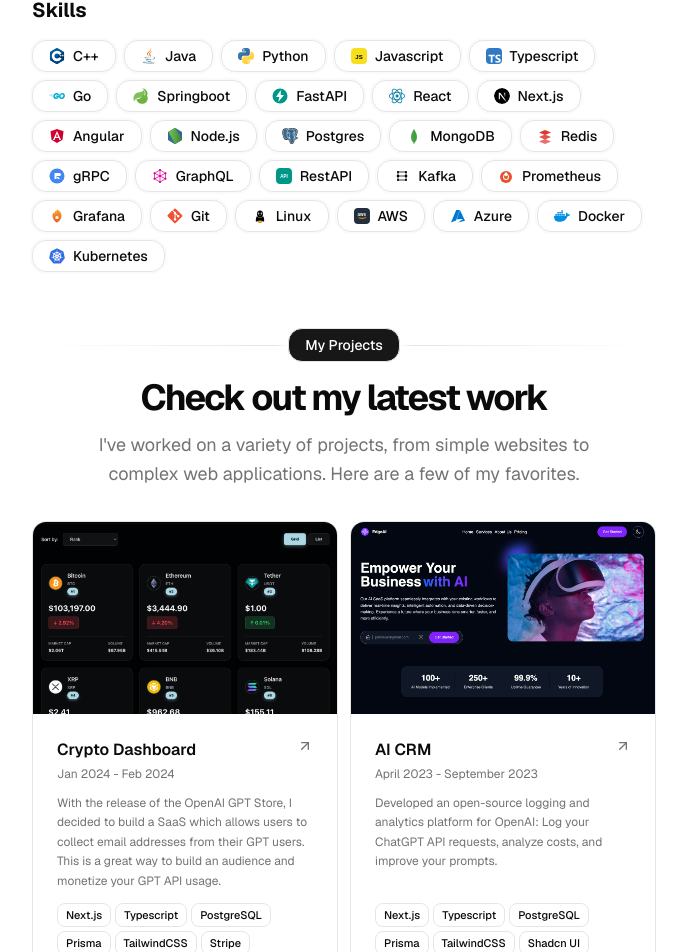
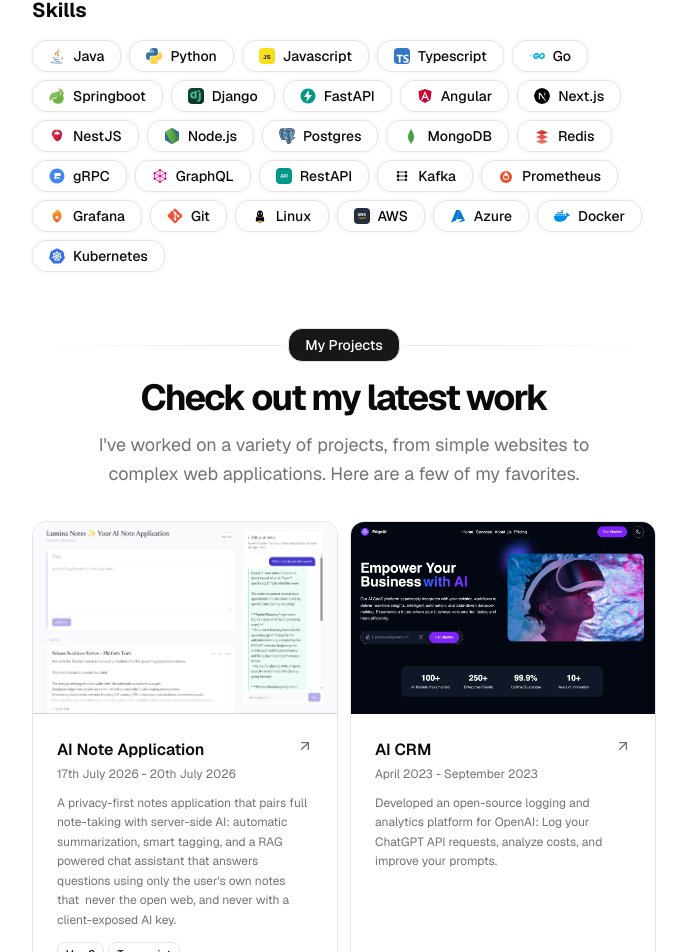
Before and after one commit to Ridzzz0Alam/portfolio, a Next.js app: page / in a window 1280 px wide. Shown: the part 1054-2006 px from the top of the page, without its empty margins (296-983 px from the left). Built offline with nearby package versions, Linux system fonts and the light colour scheme.

Commit message:
feat:added Added new icons Update projects

```diff
--- /dev/null
+++ b/src/components/ui/svgs/django.tsx
@@ -0,0 +1,24 @@
+import type { SVGProps } from "react";
+
+const Django = (props: SVGProps<SVGSVGElement>) => (
+  <svg {...props} viewBox="0 0 32 32">
+    <defs>
+      <linearGradient id="djangoGrad" x1="0%" y1="0%" x2="100%" y2="100%">
+        <stop offset="0%" stopColor="#0C4B33" />
+        <stop offset="100%" stopColor="#092E20" />
+      </linearGradient>
+    </defs>
+    <rect width="32" height="32" rx="6" fill="url(#djangoGrad)" />
+    <path
+      fill="#44B78B"
+      d="M13.2 6h4.1v14.4c-2.1.4-3.6.5-5.3.5-5 0-7.6-2.3-7.6-6.6 0-4.2 2.8-6.9 7.1-6.9.6 0 1.1 0 1.7.1zm0 4.9c-.5-.1-.9-.2-1.4-.2-2 0-3.2 1.2-3.2 3.4 0 2.1 1.1 3.3 3.1 3.3.5 0 .9 0 1.5-.1z"
+    />
+    <path
+      fill="#44B78B"
+      d="M25.6 9.1v9.7c0 3.3-.2 4.9-1 6.3-.7 1.3-1.7 2.1-3.7 3l-3.8-1.8c2-.9 3-1.7 3.6-2.8.7-1.3.9-2.8.9-6.7v-7.7z"
+    />
+    <circle cx="21.5" cy="6" r="2.2" fill="#44B78B" />
+  </svg>
+);
+
+export { Django };
--- /dev/null
+++ b/src/components/ui/svgs/nestjs.tsx
@@ -0,0 +1,26 @@
+import type { SVGProps } from "react";
+
+const NestJS = (props: SVGProps<SVGSVGElement>) => (
+  <svg {...props} viewBox="0 0 32 32">
+    <defs>
+      <linearGradient id="nestGrad" x1="0%" y1="0%" x2="100%" y2="100%">
+        <stop offset="0%" stopColor="#EA2845" />
+        <stop offset="100%" stopColor="#A91344" />
+      </linearGradient>
+    </defs>
+    <path
+      fill="url(#nestGrad)"
+      d="M16 3c-1 1.6-.6 3.6.9 4.7-2.4-.3-4.9.8-6.2 3-1.6 2.7-1.1 6 1 8.1-2-.2-4-1.5-5.1-3.5C4.4 10.9 6.6 5.4 11.9 4c1.4-.4 2.8-.5 4.1-1z"
+    />
+    <path
+      fill="url(#nestGrad)"
+      d="M16 3c1 1.6.6 3.6-.9 4.7 2.4-.3 4.9.8 6.2 3 1.6 2.7 1.1 6-1 8.1 2-.2 4-1.5 5.1-3.5C27.6 10.9 25.4 5.4 20.1 4 18.7 3.6 17.3 3.5 16 3z"
+    />
+    <path
+      fill="url(#nestGrad)"
+      d="M13.5 12.2c1.4 0 2.6.6 3.4 1.6.9-1 2.1-1.6 3.5-1.6 2.7 0 4.9 2.3 4.9 5.1 0 3.4-2.8 6.1-7.1 8.9l-1.3.8-1.3-.8c-4.3-2.8-7.1-5.5-7.1-8.9 0-2.8 2.2-5.1 5-5.1z"
+    />
+  </svg>
+);
+
+export { NestJS };
--- a/src/data/resume.tsx
+++ b/src/data/resume.tsx
@@ -28,6 +28,8 @@
 import { Angular } from "@/components/ui/svgs/angular";
 import { SpringBoot } from "@/components/ui/svgs/springboot";
 import { FastApi } from "@/components/ui/svgs/fastapi";
+import { Django } from "@/components/ui/svgs/django";
+import { NestJS } from "@/components/ui/svgs/nestjs";
 
 export const DATA = {
   name: "Ridwan Alam",
@@ -41,7 +43,7 @@
     "I’m a Full Stack & Infra Engineer building scalable SaaS, event-driven microservices, and AI-powered applications. Whether I'm writing high-throughput services in Go and Java (Spring Boot), orchestration pipelines with Kafka, or clean frontends in Nextjs or Angular, I love taking complex product ideas to production. I design with a cloud-native, AI ready mindset leveraging Docker, Amazon EKS, and robust observability to ensure systems scale effortlessly.",
   avatarUrl: "/me.png",
   skills: [
-    { name: "C++", icon: Cplusplus },
+    //{ name: "C++", icon: Cplusplus },
     { name: "Java", icon: Java },
     { name: "Python", icon: Python },
     { name: "Javascript", icon: Javascript},
@@ -49,10 +51,11 @@
     { name: "Go", icon: Golang },
     //{ name: "Rust", icon: Rust },
     { name: "Springboot", icon: SpringBoot },
+    { name: "Django", icon: Django },
     { name: "FastAPI", icon: FastApi },
-    { name: "React", icon: ReactLight },
+    { name: "Angular", icon: Angular },
     { name: "Next.js", icon: NextjsIconDark },
-    { name: "Angular", icon: Angular },
+    { name: "NestJS", icon: NestJS },
     { name: "Node.js", icon: Nodejs },
     { name: "Postgres", icon: Postgresql },
     { name: "MongoDB", icon: MongoDB },
@@ -169,27 +172,30 @@
   ],
   projects: [
     {
-      title: "Crypto Dashboard",
+      title: "AI Note Application",
       href: "https://chatcollect.com",
-      dates: "Jan 2024 - Feb 2024",
+      dates: "17th July 2026 - 20th July 2026",
       active: true,
       description:
-        "With the release of the OpenAI GPT Store, I decided to build a SaaS which allows users to collect email addresses from their GPT users. This is a great way to build an audience and monetize your GPT API usage.",
+        "A privacy-first notes application that pairs full note-taking with server-side AI: automatic summarization, smart tagging, and a RAG powered chat assistant that answers questions using only the user's own notes that  never the open web, and never with a client-exposed AI key.",
       technologies: [
-        "Next.js",
+        "Vue 3",
         "Typescript",
-        "PostgreSQL",
-        "Prisma",
-        "TailwindCSS",
-        "Stripe",
-        "Shadcn UI",
-        "Magic UI",
+        "Supabase (Postgres + pgvector)",
+        "Deno Edge Functions",
+        "Google Gemini API",
+        "Tailwind CSS V4",
       ],
       links: [
         {
           type: "Website",
-          href: "https://github.com/Ridzzz0Alam",
+          href: "https://ai-notes-application.vercel.app",
           icon: <Icons.globe className="size-3" />,
+        },
+        {
+          type: "Source",
+          href: "https://github.com/Ridzzz0Alam/ai_notes_application",
+          icon: <Icons.github className="size-3" />,
         },
       ],
       image: "/work1.png",
```
Also changed, not shown: public/work1.png.
